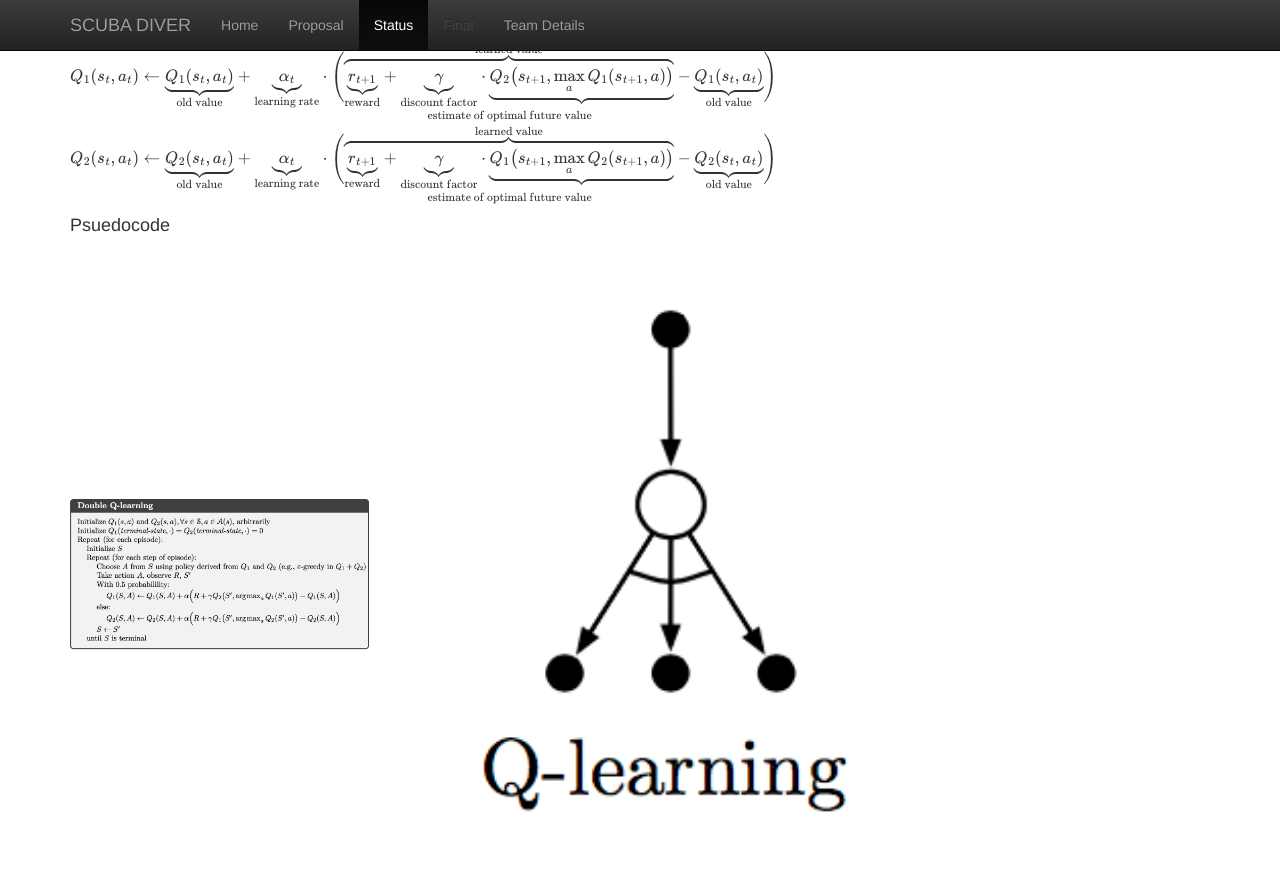
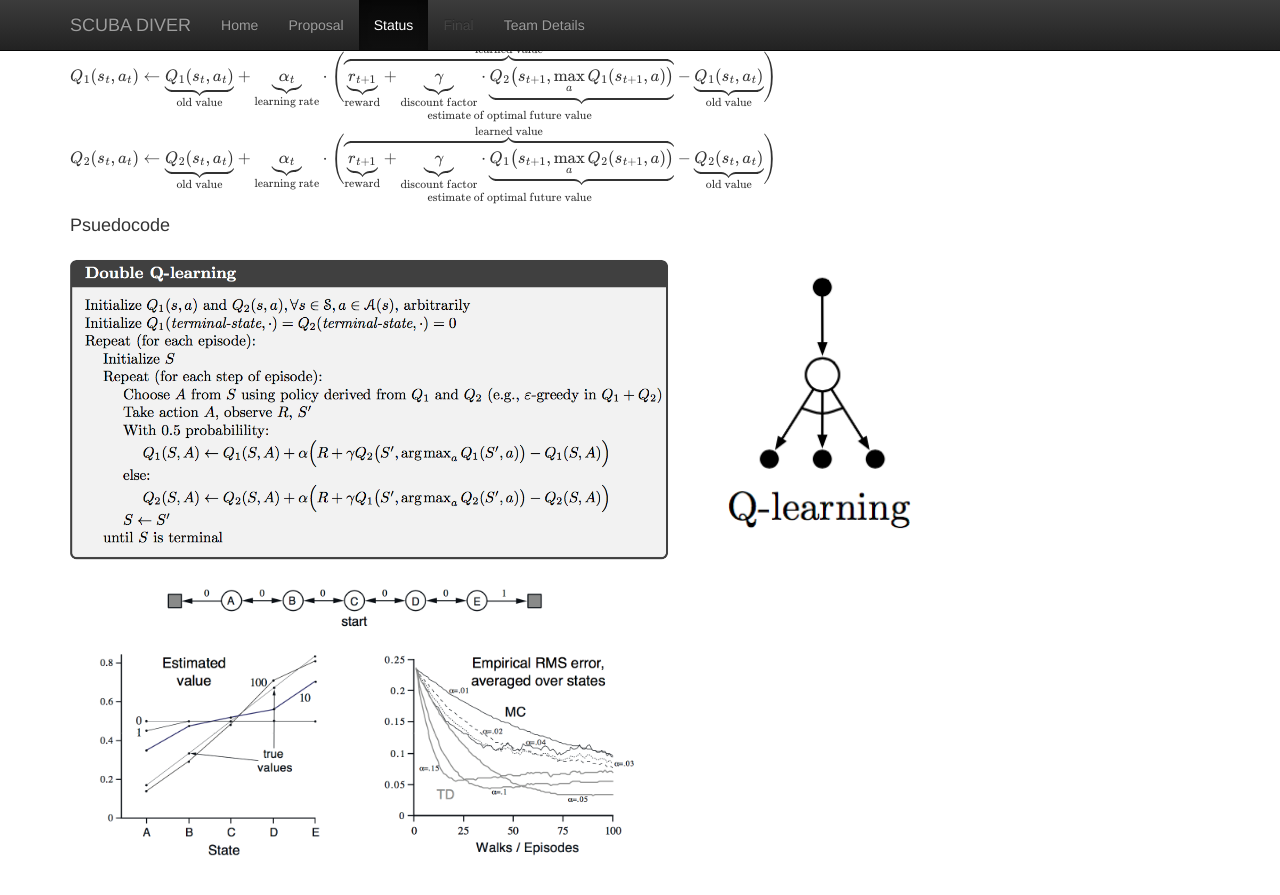
Before and after one commit to andrewdoh/scuba_diver, a Jekyll site: the page built from docs/status.md, in a window 1280 px wide and 900 px high, scrolled down 1804 px. Shown: the top 895 px of the window. Built offline with Jekyll 4.4.1, drawn with Linux system fonts in a browser that asks for light colours; formulas are drawn with MathJax 3.

Commit message:
Update status.md

```diff
--- a/docs/status.md
+++ b/docs/status.md
@@ -25,8 +25,8 @@ $$ Q(s_t,a_t)  \leftarrow \underbrace{Q(s_t,a_t)}_{\text{old value}} + \underbra
 $$ Q_{1}(s_t,a_t)  \leftarrow \underbrace{Q_{1}(s_t,a_t)}_{\text{old value}} + \underbrace{\alpha_t}_{\text{learning rate}} \cdot \Bigg(\overbrace{\underbrace{r_{t+1}}_{\text{reward}} +  \underbrace{\gamma}_{\text{discount factor}} \cdot \underbrace{Q_{2} \big(s_{t+1},\max\limits_{a} Q_{1}(s_{t+1},a)\big)}}^{\text{learned value}}_{\text{estimate of optimal future value}}  - \underbrace{Q_{1}(s_t,a_t)}_{\text{old value}}  \Bigg)$$
 $$ Q_{2}(s_t,a_t)  \leftarrow \underbrace{Q_{2}(s_t,a_t)}_{\text{old value}} + \underbrace{\alpha_t}_{\text{learning rate}} \cdot \Bigg(\overbrace{\underbrace{r_{t+1}}_{\text{reward}} +  \underbrace{\gamma}_{\text{discount factor}} \cdot \underbrace{Q_{1} \big(s_{t+1},\max\limits_{a} Q_{2}(s_{t+1},a)\big)}}^{\text{learned value}}_{\text{estimate of optimal future value}} - \underbrace{Q_{2}(s_t,a_t)}_{\text{old value}}  \Bigg)$$
 #### Psuedocode ####
-<img src="images/double_q_learning.png" width="300px">
-<img src="images/mdp.png" width="600px">
+<img src="images/double_q_learning.png" width="600px">
+<img src="images/mdp.png" width="300px">
 <img src="images/alpha.png" width="600px">
 <img src="images/asymptotic.png" width="600px">
 <img src="images/singleq.png" width="600px">
```
